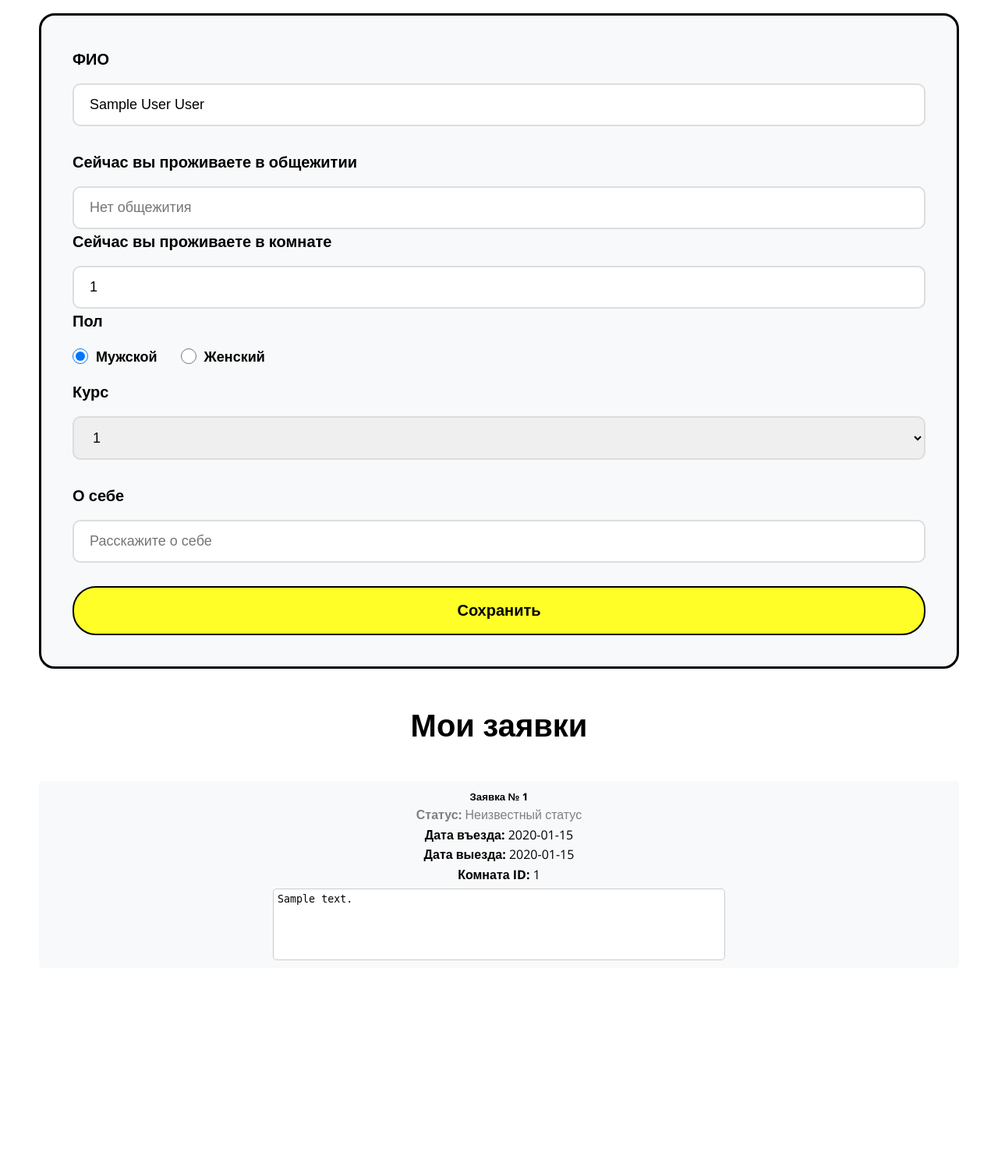
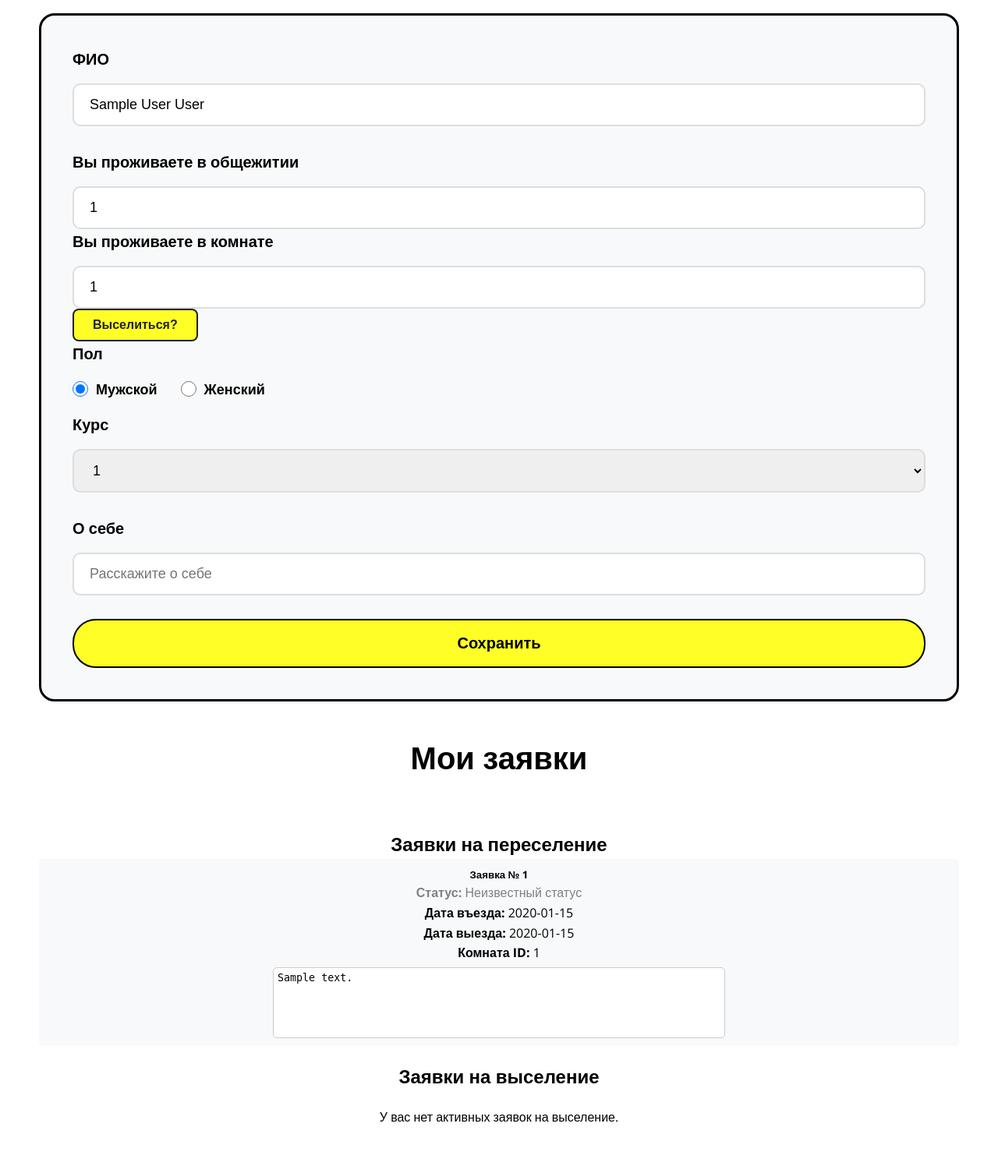
Before and after one commit to Xaimelix/AllForStudents_continue, a Flask app: page /me in a window 1280 px wide. Shown: the part 253-1749 px from the top of the page at 78% size. Before the commit the page ends 1485 px from the top, so only its background shows below. Run offline with Flask 3, Linux system fonts and the light colour scheme; a user stored in the database is signed in; tables that the repository leaves empty hold one stand-in row (values such as "Sample post").

Commit message:
Добавлены функции для обработки заявок на выселение, включая отображение и отправку заявок. Обновлены стили и шаблон профиля пользователя.

```diff
--- a/PROJECT/main.py
+++ b/PROJECT/main.py
@@ -1,6 +1,7 @@
+import datetime
 import os
 
-from flask import Flask, redirect, render_template, jsonify, request
+from flask import Flask, json, redirect, render_template, jsonify, request
 from flask_login import LoginManager, login_user, current_user, logout_user, login_required
 from data import db_session
 from data.student import Student
@@ -11,11 +12,12 @@
 from form.loginform import LoginForm
 from form.registrationform import RegistrationForm
 from flasgger import Swagger
-from api.resources import Application_request, RoomItemResource, RoomListResource, StudentItemResource, StudentListResource, HostelItemResource, HostelListResource, ReportResource
+from api.resources import Application_request, RoomItemResource, RoomListResource, StudentItemResource, StudentListResource, HostelItemResource, HostelListResource, ReportResource, Application_Eviction
 from api.routes import initialize_routes
 from flask_restful import Api
 from functools import wraps
 from flask import abort
+import requests
 from flask_cors import CORS
 import requests
 import os
@@ -149,8 +151,17 @@
                 'student_id': req.student_id,
                 'comment': req.comment
             })
+        student_applications_eviction = db_sess.query(Application_Eviction).filter(Application_Eviction.student_id == current_user.id, Application_Eviction.status == '0').all()
+        applications_eviction_data = []
+        for req in student_applications_eviction:
+            applications_eviction_data.append({
+                'id': req.id,
+                'status': req.status,
+                'student_id': req.student_id,
+                'comment': req.comment
+            })
 
-        return render_template('aboutuser.html', item=current_user, server_url=server_base_url, applications=applications_data)
+        return render_template('aboutuser.html', item=current_user, server_url=server_base_url, applications=applications_data, applications_eviction=applications_eviction_data)
     except Exception as e:
             # Обработка ошибок при загрузке данных
             print(f"Ошибка при загрузке профиля студента с ID {current_user.id}: {e}")
@@ -457,8 +468,13 @@
     if not server_base_url.endswith('/'):
         server_base_url += '/'
     rooms = db_sess.query(Room).filter(Room.cur_cnt_student < Room.max_cnt_student, Room.sex == current_user.sex).all()
-    for i in rooms:
-        print(i.id)
+    requests.post(
+        f'{server_base_url}api/application_requests', json={
+            'student_id': current_user.id,
+            'date_entr': datetime.datetime.now().strftime('%Y-%m-%d'),
+            'status': '0',
+            'room_id': rooms[0].id if rooms else None,
+        })
     return redirect('/me')
 
 
--- a/PROJECT/static/CSS/aboutuser.css
+++ b/PROJECT/static/CSS/aboutuser.css
@@ -136,6 +136,7 @@
 .form-control {
             width: 50%; /* Ширина текстового поля на всю ширину родительского элемента */
             height: 20vh;
+            resize: none;
             margin-top: 5px; /* Отступ сверху от текста */
             border-radius: 5px; /* Скругленные углы */
             border: 1px solid #ccc; /* Рамка вокруг текстового поля */
--- a/PROJECT/templates/aboutuser.html
+++ b/PROJECT/templates/aboutuser.html
@@ -6,10 +6,46 @@
     <title>Профиль</title>
     <link rel="stylesheet" href="{{url_for('static', filename='CSS/aboutuser.css') }}">
     <style>
-       textarea {
-            width: 90%; /* Ширина поля в процентах */
-            height: 200px; /* Высота поля в пикселях */
-            resize: none; /* Запрещаем изменять размер */
+       .btn-eviction {
+            background-color: #fffe27;      /* Ярко-жёлтый фон */
+            color: #222;                   /* Тёмный текст */
+            border: 2px solid #222;        /* Чёрная рамка */
+            border-radius: 8px;            /* Скругление углов */
+            padding: 10px 24px;
+            font-weight: bold;
+            font-size: 16px;
+            cursor: pointer;
+            transition: background 0.2s, color 0.2s;
+        }
+        .btn-eviction:hover {
+            background-color: #ffd60a;     /* Более насыщённый жёлтый при наведении */
+            color: #000;
+        }
+        .tooltip-container {
+            position: relative;
+            display: inline-block;
+        }
+        .tooltip-text {
+            visibility: hidden;
+            width: 260px;
+            background: #fffbe0;
+            color: #222;
+            border: 1.5px solid #222;
+            border-radius: 6px;
+            padding: 8px 12px;
+            position: absolute;
+            z-index: 10;
+            left: 50%;
+            top: 110%;
+            transform: translateX(-50%);
+            opacity: 0;
+            transition: opacity 0.2s;
+            font-size: 14px;
+            box-shadow: 0 2px 8px rgba(0,0,0,0.07);
+        }
+        .tooltip-container:hover .tooltip-text {
+            visibility: visible;
+            opacity: 1;
         }
     </style>
 </head>
@@ -41,10 +77,38 @@
                         <input type="text" id="fullname" name="fullname" value="{{item.name}} {{item.surname}}" required>
                     </div>
                     <div class="room-info-container">
-                        <label >Сейчас вы проживаете в общежитии</label>
+                        <label >Вы проживаете в общежитии</label>
                         <input type="text" id="hostel" name="hostel" value="{{item.hostel_id}}" readonly placeholder="Нет общежития">
-                        <label >Сейчас вы проживаете в комнате</label>
+                        <script>
+                            // Получаем элемент input для общежития
+                            const hostelInput = document.getElementById('hostel');
+                            // Если значение есть, убираем placeholder
+                            const roomId = {{ item.room_id }};
+                            async function fetchHostelInfo() {
+                                try {
+                                    const response = await fetch(`{{ server_url }}api/rooms/${roomId}`);
+                                    if (response.ok) {
+                                        const data = await response.json();
+                                        console.log(data)
+                                        hostelInput.value = data['room']['hostel_id']; // Устанавливаем значение общежития
+                                    } else {
+                                        console.error('Ошибка при получении данных общежития:', response.status);
+                                        hostelInput.value = 'Ошибка получения общежития';
+                                    }
+                                } catch (error) {
+                                    console.error('Ошибка при выполнении запроса:', error);
+                                    hostelInput.value = 'Ошибка получения общежития';
+                                }
+                            }
+                            fetchHostelInfo();
+                        </script>
+                        <label >Вы проживаете в комнате</label>
                         <input type="text" id="room" name="room" value="{{item.room_id}}" readonly placeholder="Нет комнаты">
+                        <div class="tooltip-container">
+                            <button class="btn-eviction" type="button">Выселиться?</button>
+                            <span class="tooltip-text">После нажатия и одобрения администратором вы будете выселены из комнаты</span>
+                        </div>
+
                     </div>
                     <div class="input-group">
                         <label>Пол</label>
@@ -80,16 +144,42 @@
                     <script>
         // Получаем элемент формы
         const profileForm = document.querySelector('.profile-form');
+        const eviction_btn = document.querySelector('.btn-eviction');
 
         // Добавляем обработчик события submit к форме
         // Передаем только ссылку на функцию save_btn_click
         profileForm.addEventListener('submit', save_btn_click);
+        eviction_btn.addEventListener('click', eviction);
 
         async function init() {
             // Получаем элемент select для курса
             const courseSelect = document.getElementById('course');
             // Устанавливаем текущее значение курса в select
             courseSelect.value = "{{ item.course }}"; // Устанавливаем значение курса из контекста шаблона
+        }
+
+        async function eviction(event) {
+            try {
+                const response = await fetch(`{{ server_url }}api/application_eviction`, {
+                    method: 'POST', // Метод POST для выселения
+                    headers: {
+                        'Content-Type': 'application/json'
+                    },
+                    body: JSON.stringify({
+                        'date': new Date().toISOString().slice(0, 10), // Текущая дата в формате ISO
+                        'status': '0', // Статус "Ожидает подтверждения"
+                        'student_id': "{{ item.id }}", // ID студента из контекста шаблона
+                    })
+                });
+            }
+            catch (error) {
+                console.error('Ошибка при выполнении запроса на выселение:', error);
+                alert(`Произошла ошибка отправке запроса на выселение: ${error.message}`); // Показываем ошибку пользователю
+            }
+            finally {
+                alert('Заявка на выселение отправлена! Ожидайте подтверждения от администратора.');
+                window.location.reload()
+            }
         }
 
         // Асинхронная функция, которая будет вызвана при отправке формы
@@ -100,6 +190,7 @@
             const currentCourse = document.getElementById('course').value;
             const currentFullName = document.getElementById('fullname').value;
             const about = document.getElementById('about').value;
+            const roomId = document.getElementById('room').value;
 
             // Получаем выбранное значение пола из радио-кнопок
             const genderRadios = document.getElementsByName('gender');
@@ -142,8 +233,7 @@
                 if (!isNaN(updatedData.course)) finalUpdatedData.course = updatedData.course; // Проверяем, что курс - число
                 if (selectedGender !== null) finalUpdatedData.sex = updatedData.sex; // Добавляем пол, только если он был выбран
                 if (about !== '') finalUpdatedData.about = about; // Добавляем поле "О себе", только если оно заполнено
-
-                console.log('Данные, отправляемые в PUT запросе:', finalUpdatedData);
+                if (roomId !== '') finalUpdatedData.room_id = roomId; // Добавляем ID комнаты, только если он указан
 
 
                 // Отправляем PUT запрос
@@ -193,51 +283,13 @@
         // Вызываем функцию init при загрузке страницы
         window.onload = init;
     </script>
-
-                    <!-- <div class="input-group">
-                        <label for="age">Возраст</label>
-                        <input type="number" id="age" name="age" min="16" max="99" required>
-                    </div>
-
-                    <div class="input-group">
-                        <label for="personality">Тип личности</label>
-                        <select id="personality" name="personality" required>
-                            <option value="">Выберите тип</option>
-                            <option value="introvert">Интроверт</option>
-                            <option value="extrovert">Экстраверт</option>
-                        </select>
-                    </div>
-
-                    <div class="input-group">
-                        <label for="sociophobia">Умение готовить</label>
-                        <select id="sociophobia" name="sociophobia" required>
-                            <option value="">Выберите вариант</option>
-                            <option value="yes">Да</option>
-                            <option value="no">Нет</option>
-                        </select>
-                    </div>
-                    <div class="input-group">
-                        <label for="sociophobia">Добрый/Злой</label>
-                        <select id="sociophobia" name="sociophobia" required>
-                            <option value="">Выберите вариант</option>
-                            <option value="yes">Добрый</option>
-                            <option value="no">Злой</option>
-                        </select>
-                    </div>
-                    <div class="input-group">
-                        <label for="sociophobia">Знак зодиака</label>
-                        <select id="sociophobia" name="sociophobia" required>
-                            <option value="">Выберите вариант</option>
-                            <option value="yes">Реально..?</option>
-                            <option value="no">Не страдай фигней пж..</option>
-                        </select>
-                    </div> -->
-
             </div>
             <div style="display: flex; align-items: center; flex-direction: column;">
                 <h2 class="myapplications">Мои заявки</h2>
             </div>
-            <div>
+            <div style="display: flex; align-items: center; flex-direction: column; margin-top: 20px;">
+                <h2>Заявки на переселение</h2>
+            </div>
             {% if applications %}
                 <div class="list-group">
                     {% for app in applications %}
@@ -261,11 +313,38 @@
                     {% endfor %}
                 </div>
                 {% else %}
-                <p>У студента нет активных заявок на переселение.</p>
+                <div style="text-align: center; margin-top: 20px;">
+                <p>У вас нет активных заявок на переселение.</p>
+                </div>
                 {% endif %}
+
+            <div style="display: flex; align-items: center; flex-direction: column; margin-top: 20px;">
+                <h2>Заявки на выселение</h2>
             </div>
+            {% if applications_eviction %}
+                <div class="list-group">
+                    {% for app in applications_eviction %}
+                        <div class="gmemgom" style="height: 20vh; margin-bottom: 10px; padding: 10px; border-radius: 5px; background-color: #f8f9fa; display: flex;
+                            flex-direction: column; align-items: center;">
+                            <h5>Заявка № {{ app.id }}</h5>
+                            {% if app.status == '0' %}
+                                    <p style="color: orange;"><strong>Статус:</strong> Ожидает подтверждения</p>
+                            {% elif app.status == '1' %}
+                                    <p style="color: green;"><strong>Статус:</strong> Подтверждено</p>
+                            {% elif app.status == '2' %}
+                                    <p style="color: red;"><strong>Статус:</strong> Отклонено</p>
+                            {% else %}
+                                    <p style="color: gray;"><strong>Статус:</strong> Неизвестный статус</p>
+                            {% endif %}
+                            <textarea class="form-control" rows="1" readonly>{{ app.comment if app.comment else 'Комментарий отсутствует' }}</textarea>
                         </div>
-
+                    {% endfor %}
+                </div>
+                {% else %}
+                <div style="text-align: center; margin-top: 20px;">
+                <p>У вас нет активных заявок на выселение.</p>
+                </div>
+                {% endif %}
     </div>
 
     <!-- <script>
```
Lines whose indentation alone changed are shown as unchanged.
